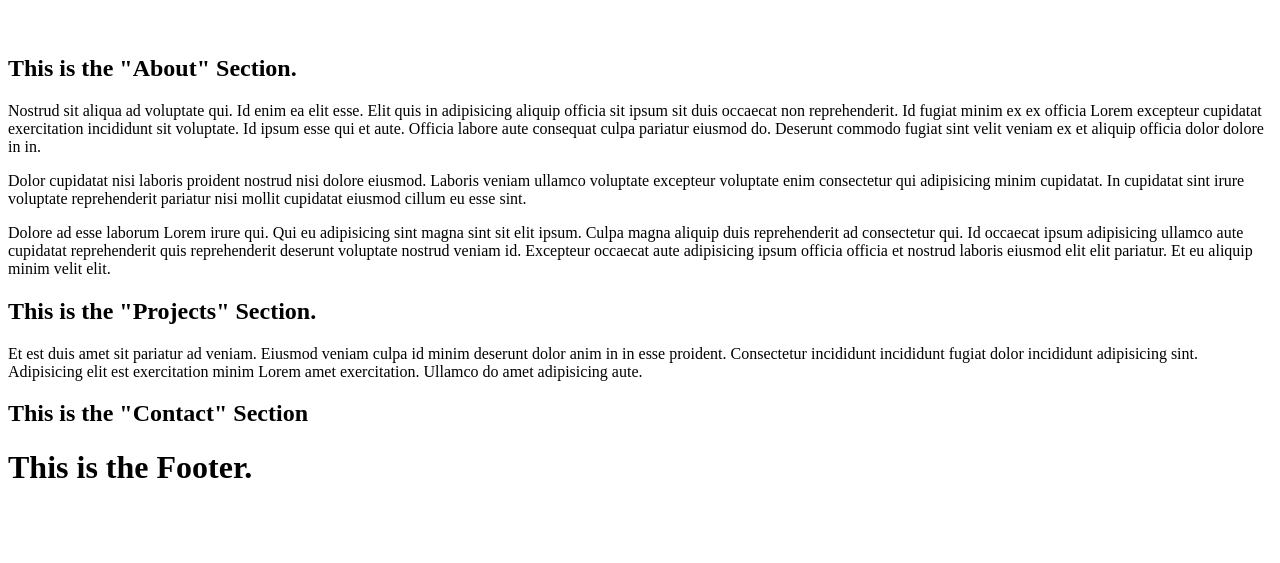
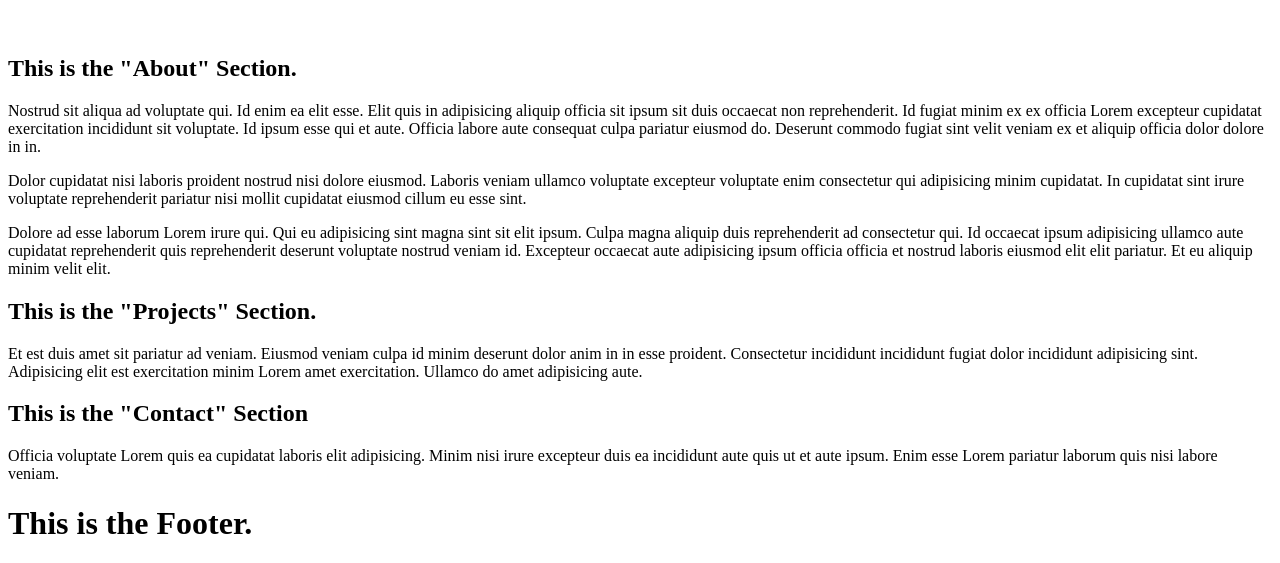
Before and after one commit to jgombero/portfolio, a Gatsby site: page / in a window 1280 px wide. Shown: the part 845-1408 px from the top of the page. Before the commit the page ends 1352 px from the top, so only its background shows below. Built offline with nearby package versions, Linux system fonts and the light colour scheme; Gatsby itself is replaced by a stand-in of ours.

Commit message:
Add dummy text

```diff
--- a/src/components/Contact/Contact.js
+++ b/src/components/Contact/Contact.js
@@ -8,6 +8,11 @@ const Contact = () => {
   return (
     <section id="contact">
       <h1>This is the "Contact" Section</h1>
+      <p>
+        Officia voluptate Lorem quis ea cupidatat laboris elit adipisicing. Minim nisi irure
+        excepteur duis ea incididunt aute quis ut et aute ipsum. Enim esse Lorem pariatur laborum
+        quis nisi labore veniam.
+      </p>
     </section>
   );
 };
```
